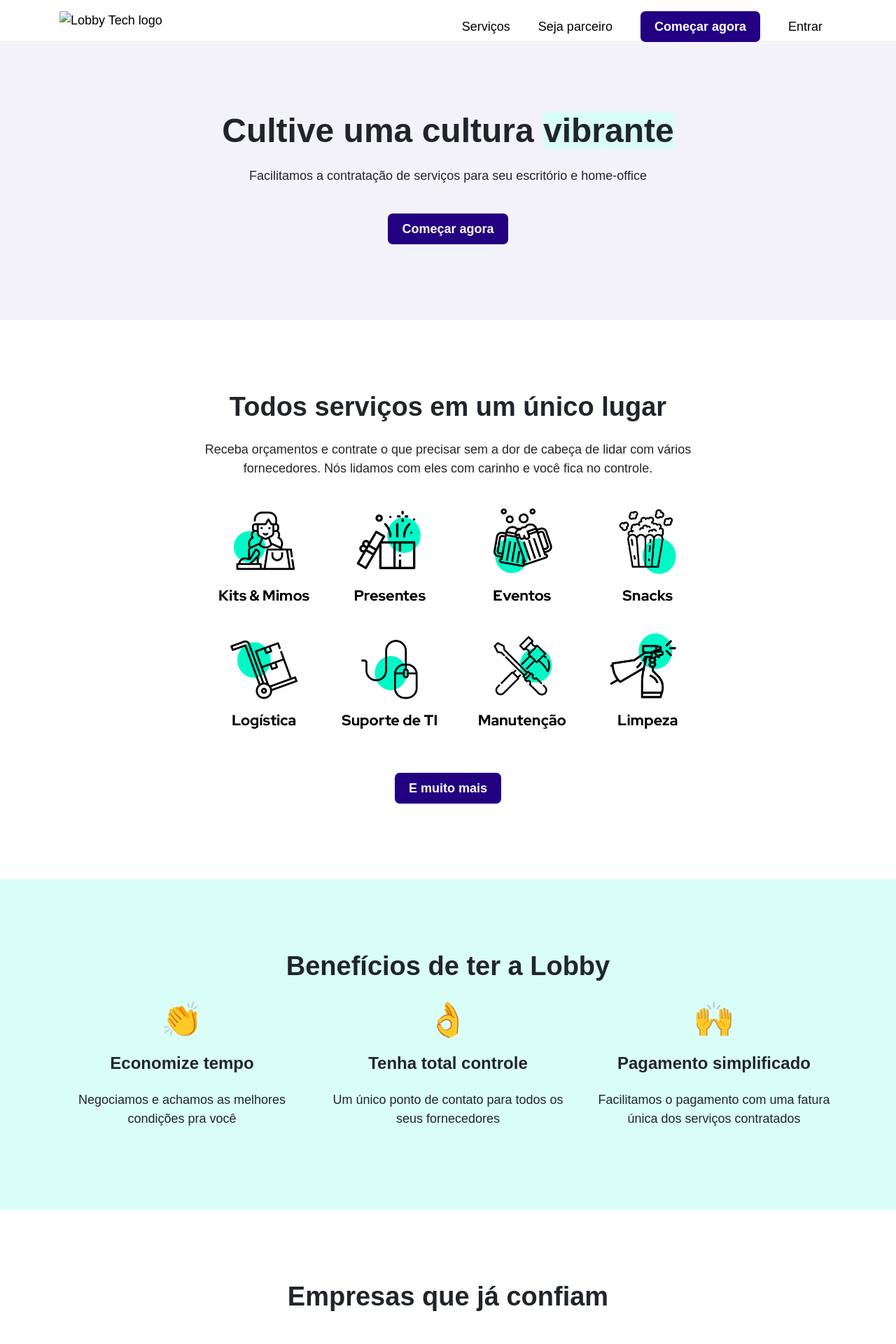
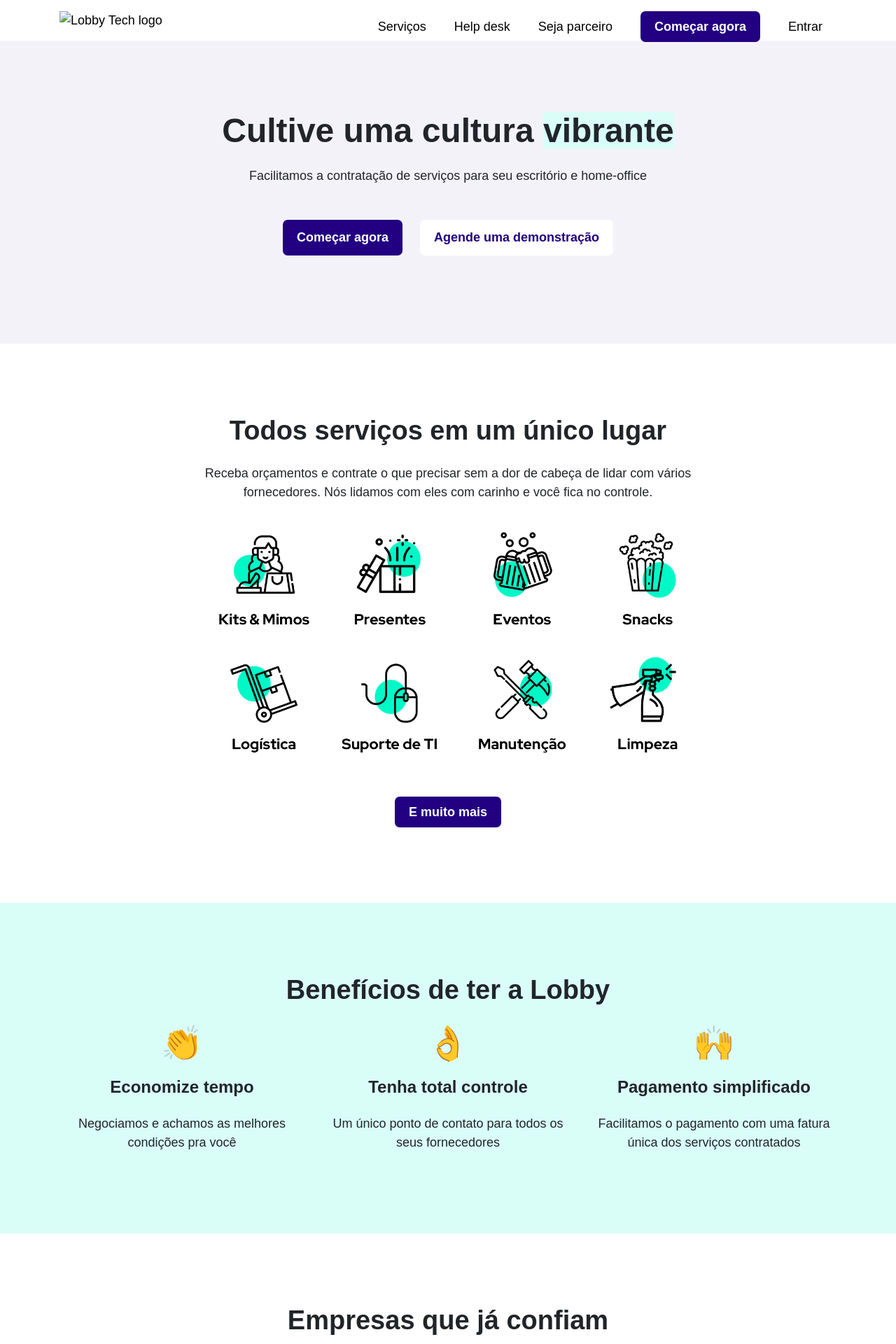
Before and after one commit to lobby-tech/lobby.tech, a Jekyll site: the page built from index.html, in a window 1280 px wide. Shown: the top 1920 px of the page at 70% size. Built offline with Jekyll 4.4.1, drawn with Linux system fonts in a browser that asks for light colours; a script that is not in the unit is left out.

Commit message:
Updated website

```diff
--- a/_layouts/home.html
+++ b/_layouts/home.html
@@ -36,6 +36,9 @@
       <ul class="header__menu">
         <li class="header__menu--mobile">
           <a href="/marketplace">Serviços</a>
+        </li>
+        <li class="header__menu--mobile">
+          <a href="/helpdesk">Help desk</a>
         </li>
         <li class="header__menu--mobile">
           <a href="/seja-parceiro">Seja parceiro</a>
--- a/_sass/modules/_btn.scss
+++ b/_sass/modules/_btn.scss
@@ -11,3 +11,18 @@
   color: white;
   text-decoration: none;
 }
+
+.btn--margin {
+  display: inline-block;
+  margin: 0 10px 10px;
+}
+
+.btn--secondary {
+  background-color: white;
+  color: #220081;
+}
+
+.btn--secondary:hover {
+  background-color: #E2DBF5;
+  color: #220081;
+}
--- a/helpdesk.html
+++ b/helpdesk.html
@@ -14,8 +14,11 @@ layout: home
         </h2>
         <br>
         <p>
-          <a href="https://portal.lobby.tech/#/signup?utm_source=website" class="btn">
+          <a href="https://portal.lobby.tech/#/signup?utm_source=website" class="btn btn--margin">
             Começar agora
+          </a>
+          <a href="https://mkt.lobby.tech/agende-uma-demonstracao?utm_source=website" class="btn btn--margin btn--secondary">
+            Agende uma demonstração
           </a>
         </p>
       </div>
--- a/index.html
+++ b/index.html
@@ -11,8 +11,11 @@ layout: home
         <h2 class="font--md">Facilitamos a contratação de serviços para seu escritório e home-office</h2>
         <br>
         <p>
-          <a href="https://portal.lobby.tech/#/signup?utm_source=website" class="btn">
+          <a href="https://portal.lobby.tech/#/signup?utm_source=website" class="btn btn--margin">
             Começar agora
+          </a>
+          <a href="https://mkt.lobby.tech/agende-uma-demonstracao?utm_source=website" class="btn btn--margin btn--secondary">
+            Agende uma demonstração
           </a>
         </p>
       </div>
--- a/marketplace.html
+++ b/marketplace.html
@@ -14,8 +14,11 @@ layout: home
         </h2>
         <br>
         <p>
-          <a href="https://portal.lobby.tech/#/signup?utm_source=website" class="btn">
+          <a href="https://portal.lobby.tech/#/signup?utm_source=website" class="btn btn--margin">
             Começar agora
+          </a>
+          <a href="https://mkt.lobby.tech/agende-uma-demonstracao?utm_source=website" class="btn btn--margin btn--secondary">
+            Agende uma demonstração
           </a>
         </p>
       </div>
```
